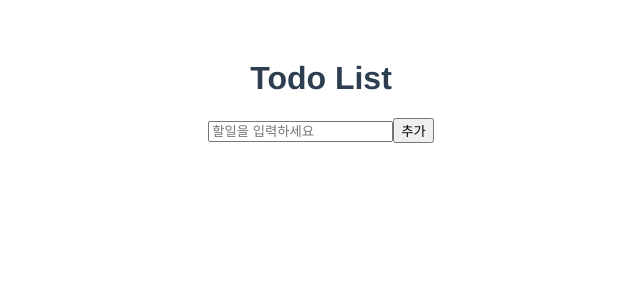
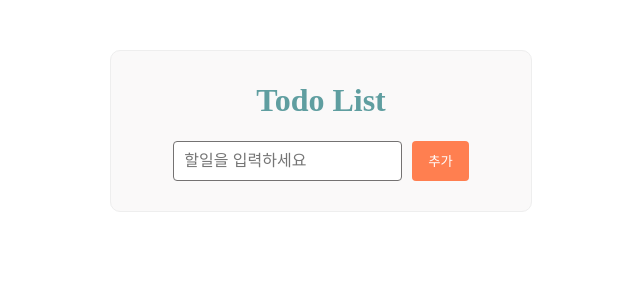
Before and after one commit to gyojincompany/vue_cli_todolist-20251023, a Vue app: page / in a window 1280 px wide. Shown: the top 300 px of the page, without its empty margins (319-959 px from the left). Built offline with nearby package versions, Linux system fonts and the light colour scheme.

Commit message:
css 스타일 추가

```diff
--- a/src/App.vue
+++ b/src/App.vue
@@ -39,11 +39,16 @@ export default {
 
 <style>
 #app {
-  font-family: Avenir, Helvetica, Arial, sans-serif;
-  -webkit-font-smoothing: antialiased;
-  -moz-osx-font-smoothing: grayscale;
+  max-width: 400px;
   text-align: center;
-  color: #2c3e50;
-  margin-top: 60px;
+  margin: 50px auto;
+  border: 1px solid #eee;
+  border-radius: 10px;
+  background-color: #faf9f9;
+  padding: 10px;
+}
+
+#app h1 {
+  color: cadetblue;
 }
 </style>
--- a/src/components/TodoInput.vue
+++ b/src/components/TodoInput.vue
@@ -32,3 +32,32 @@ export default {
   },
 };
 </script>
+
+<style>
+.todo-input {
+  display: flex;
+  gap: 10px;
+  justify-content: center;
+  margin-bottom: 20px;
+}
+
+.todo-input input {
+  padding: 10px;
+  border: 1px solid rgb(116, 114, 114);
+  border-radius: 4px;
+  font-size: 16px;
+}
+
+.todo-input button {
+  padding: 8px 16px;
+  background-color: coral;
+  color: white;
+  border: none;
+  cursor: pointer;
+  border-radius: 4px;
+}
+
+.todo-input button:hover {
+  background-color: rgb(221, 60, 2);
+}
+</style>
--- a/src/components/TodoList.vue
+++ b/src/components/TodoList.vue
@@ -15,4 +15,31 @@ export default {
 };
 </script>
 
-<style></style>
+<style>
+.todo-list {
+  list-style: none;
+  padding: 0;
+}
+
+.todo-item {
+  display: flex;
+  justify-content: space-between;
+  background-color: rgb(229, 241, 241);
+  padding: 10px;
+  margin-bottom: 5px;
+  border-radius: 5px;
+}
+
+.delete {
+  padding: 8px 16px;
+  background-color: rgb(252, 80, 74);
+  color: white;
+  border: none;
+  cursor: pointer;
+  border-radius: 4px;
+}
+
+.delete:hover {
+  background-color: rgb(204, 19, 12);
+}
+</style>
```
